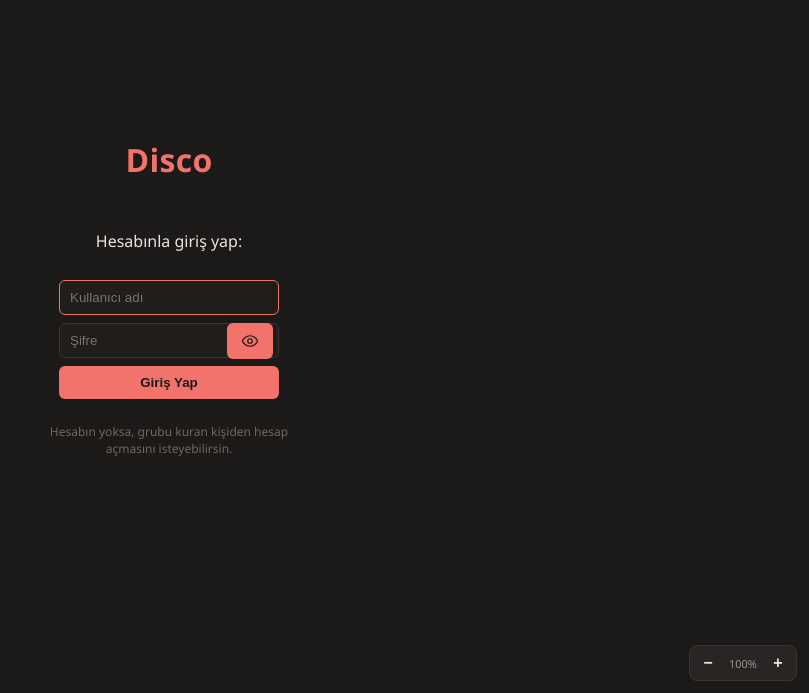
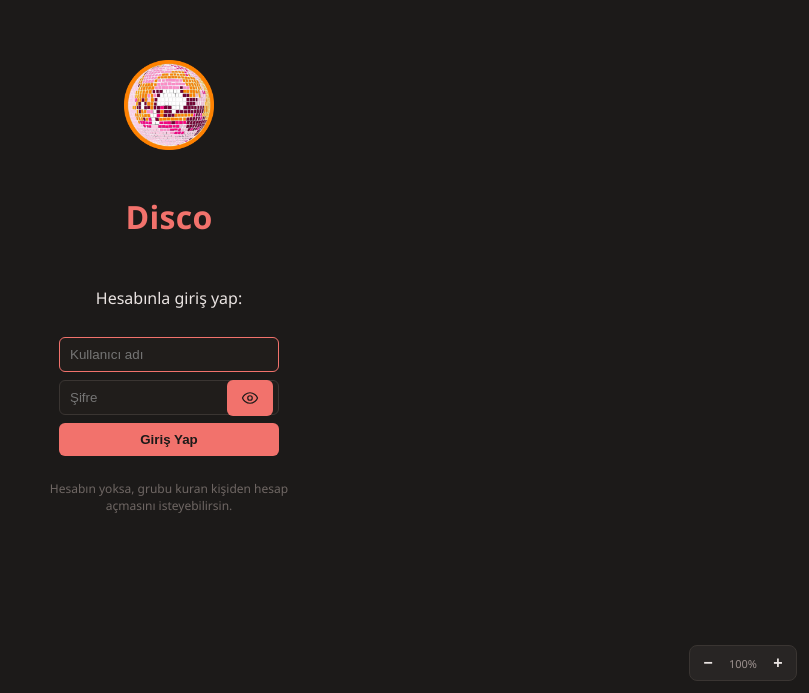
Before and after one commit to reversideniz-afk/proje, a React (Vite) app in the folder desktop/: page / in a window 1280 px wide. Shown: the part 107-800 px from the top of the page, without its empty margins (471-1280 px from the left). Built offline with nearby package versions, Linux system fonts and the light colour scheme.

Commit message:
son update3

```diff
--- a/desktop/src/App.css
+++ b/desktop/src/App.css
@@ -1072,3 +1072,25 @@
   font-size: 13px;
   padding: 2px 6px;
 }
+
+.app-logo {
+  display: block;
+}
+
+.app-logo--login {
+  width: 90px;
+  height: 90px;
+  margin: 0 auto 12px auto;
+}
+
+.sidebar-brand {
+  display: flex;
+  align-items: center;
+  gap: 10px;
+}
+
+.app-logo--sidebar {
+  width: 32px;
+  height: 32px;
+  flex-shrink: 0;
+}
--- a/desktop/src/App.jsx
+++ b/desktop/src/App.jsx
@@ -1,6 +1,7 @@
 import { useState, useRef, useCallback, useEffect } from 'react'
 import { io } from 'socket.io-client'
 import './App.css'
+import logoUrl from './assets/logo.png'
 
 const SERVER_URL = 'https://proje-dh7l.onrender.com'
 // YENİ: Mesaj tepkileri için hızlı seçim listesi.
@@ -1414,6 +1415,7 @@ function App() {
   if (!loggedIn) {
     return (
       <div className="name-entry">
+        <img src={logoUrl} alt="Disco" className="app-logo app-logo--login" />
         <h1>Disco</h1>
         <p>Hesabınla giriş yap:</p>
         <form onSubmit={handleLogin}>
@@ -1465,7 +1467,10 @@ function App() {
   return (
     <div className="app-shell">
       <aside className="channel-sidebar">
-        <h1 className="app-title">Disco</h1>
+        <div className="sidebar-brand">
+          <img src={logoUrl} alt="Disco" className="app-logo app-logo--sidebar" />
+          <h1 className="app-title">Disco</h1>
+        </div>
         <p className="whoami">{displayName} olarak bağlısın</p>
         <nav className="channel-list">
           {channels.map((channel) => {
```
Also changed, not shown: desktop/src/assets/logo.png (added), 1 other file (tests, documents, lock files or other folders).
